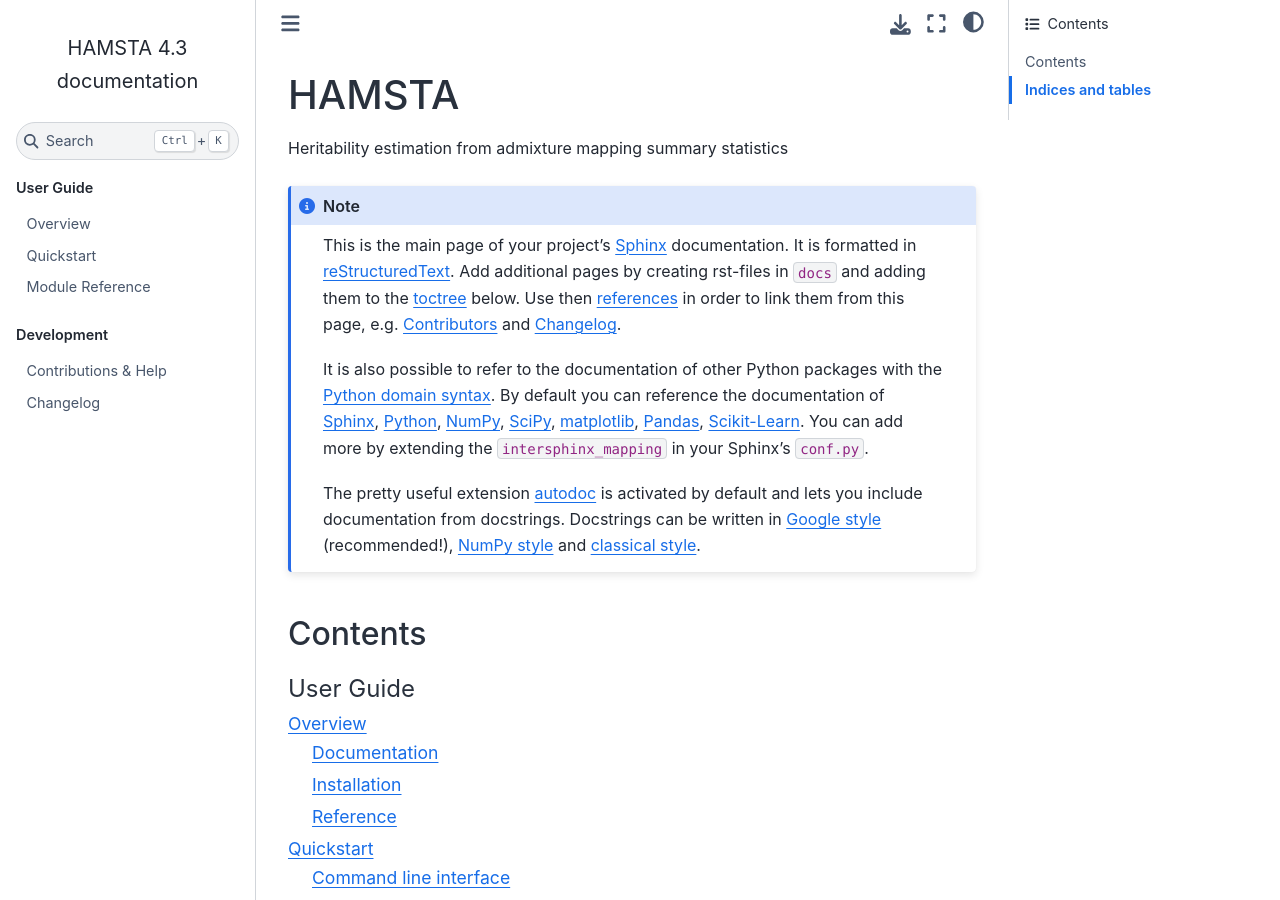
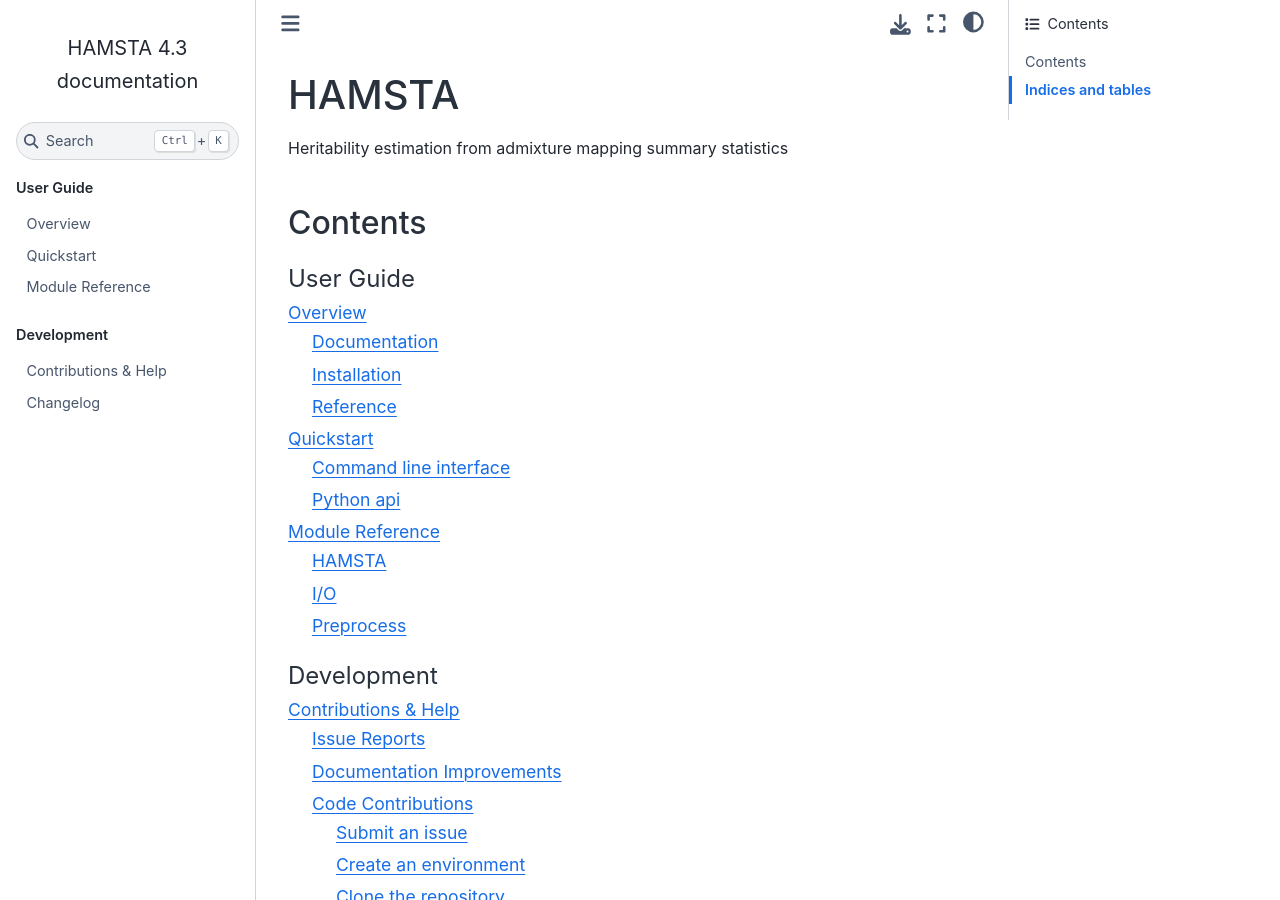
Before and after one commit to tszfungc/HAMSTA, a Sphinx documentation site: the page built from docs/index.rst, in a window 1280 px wide and 900 px high. Built offline with Sphinx 7.4.7 and the Sphinx Book theme 1.1.4, drawn with Linux system fonts in a browser that asks for light colours.

Commit message:
clear template text

```diff
--- a/README.rst
+++ b/README.rst
@@ -43,7 +43,7 @@ HAMSTA
 
 
 
-HAMSTA is a python package that estimate heritability explained by local ancestry using summary statistics from admixture mapping studies.
+HAMSTA is a python package that estimate heritability explained by local ancestry using summary statistics from admixture mapping studies. It also quantifies inflation in test statistics that is not contributed by local ancestry effects, and determines significance threshold for admixture mapping.
 
 
 Documentation
--- a/docs/index.rst
+++ b/docs/index.rst
@@ -3,25 +3,6 @@ HAMSTA
 ======
 
 Heritability estimation from admixture mapping summary statistics
-
-.. note::
-
-    This is the main page of your project's `Sphinx`_ documentation.
-    It is formatted in `reStructuredText`_. Add additional pages
-    by creating rst-files in ``docs`` and adding them to the `toctree`_ below.
-    Use then `references`_ in order to link them from this page, e.g.
-    :ref:`authors` and :ref:`changes`.
-
-    It is also possible to refer to the documentation of other Python packages
-    with the `Python domain syntax`_. By default you can reference the
-    documentation of `Sphinx`_, `Python`_, `NumPy`_, `SciPy`_, `matplotlib`_,
-    `Pandas`_, `Scikit-Learn`_. You can add more by extending the
-    ``intersphinx_mapping`` in your Sphinx's ``conf.py``.
-
-    The pretty useful extension `autodoc`_ is activated by default and lets
-    you include documentation from docstrings. Docstrings can be written in
-    `Google style`_ (recommended!), `NumPy style`_ and `classical style`_.
-
 
 Contents
 ========
```
